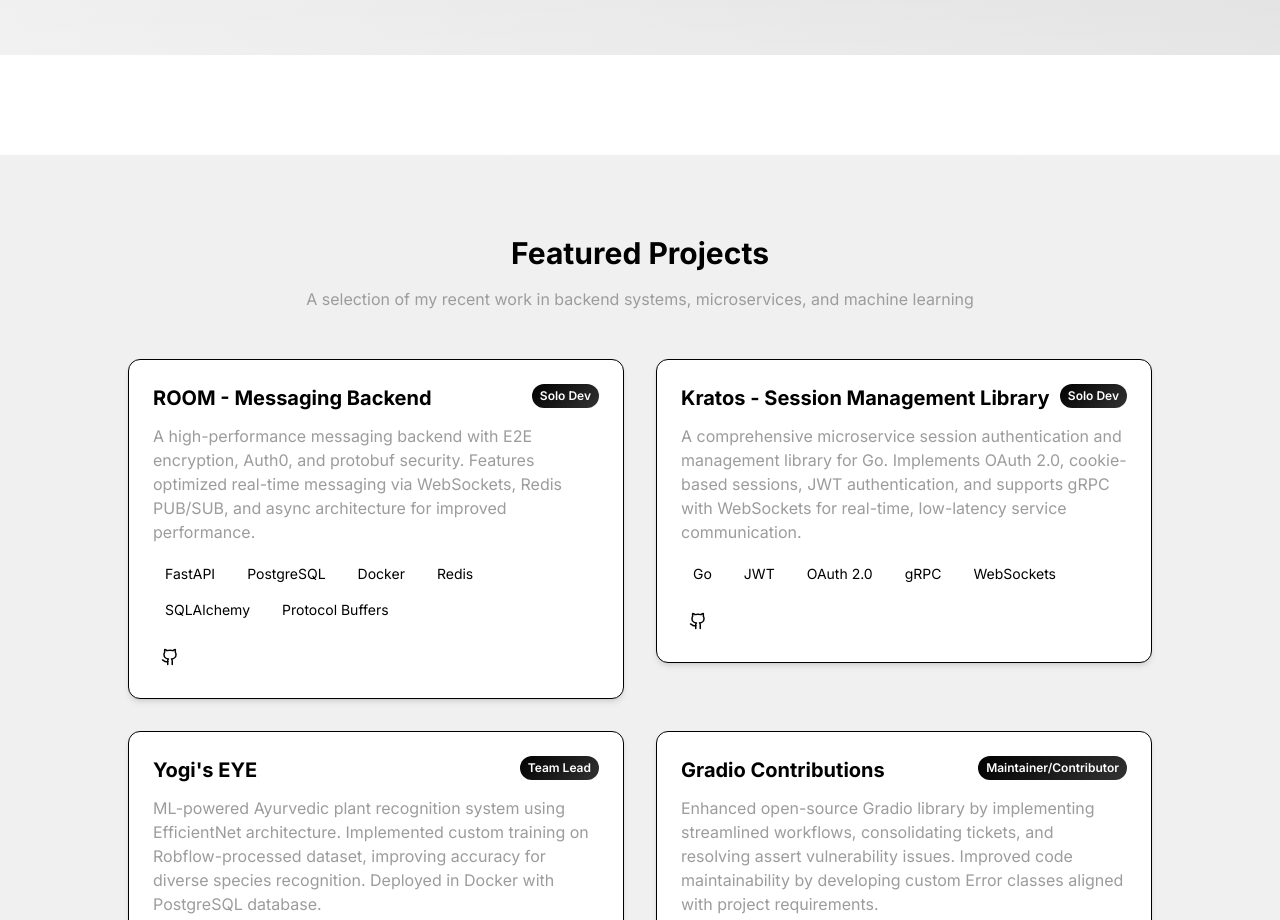
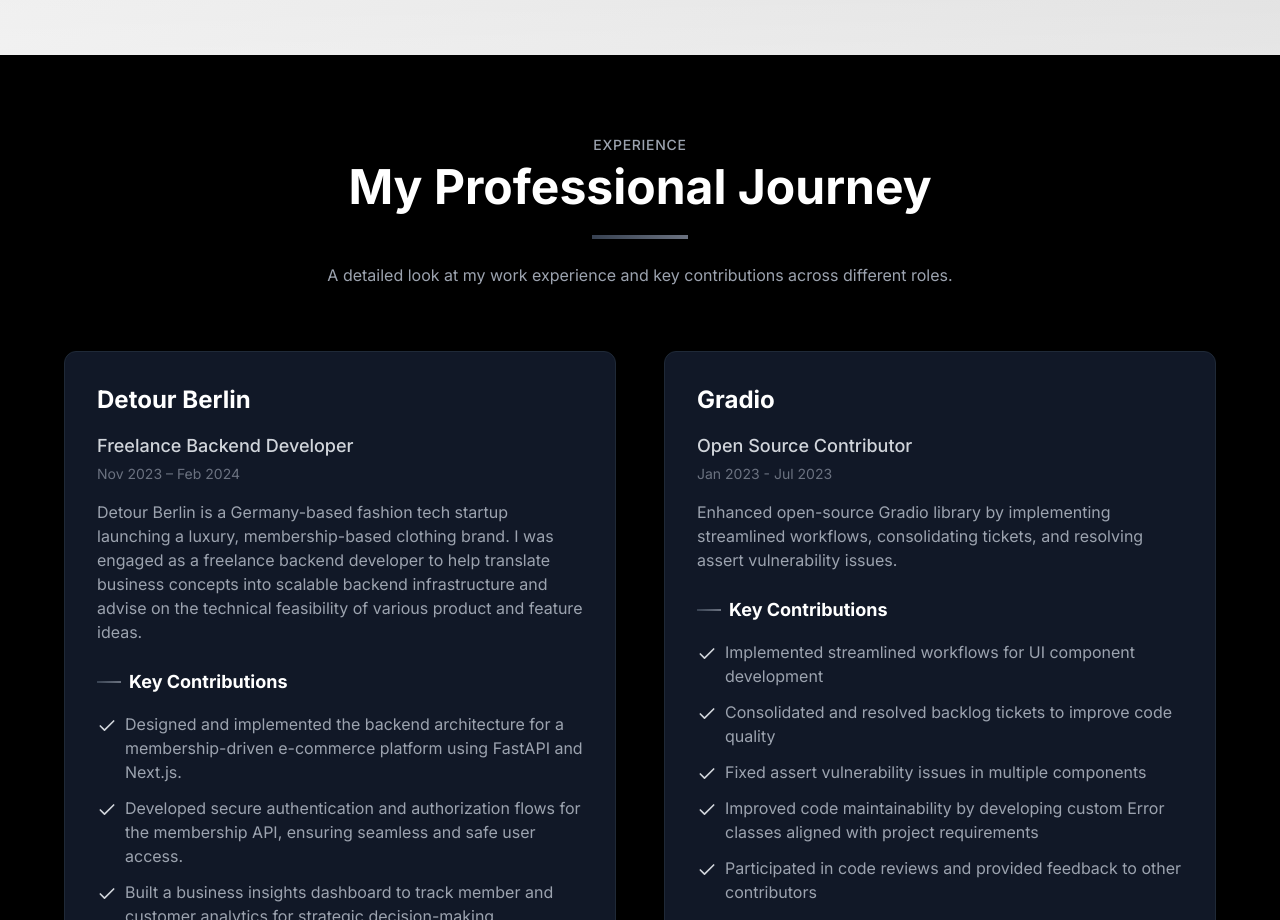
Before and after one commit to harry-urek/portfolio, a Next.js app: page / in a window 1280 px wide. Shown: the part 1880-2800 px from the top of the page. Built offline with nearby package versions, Linux system fonts and the light colour scheme.

Commit message:
github wokeflow

```diff
--- a/app/page.tsx
+++ b/app/page.tsx
@@ -4,6 +4,7 @@
 import Navbar from '@/components/Navbar';
 import Hero from '@/components/Hero';
 import About from '@/components/About';
+import Experience from '@/components/Experience';
 import Projects from '@/components/Projects';
 import TechStack from '@/components/TechStack';
 import Education from '@/components/Education';
@@ -37,6 +38,7 @@
       <Navbar />
       <Hero />
       <About />
+      <Experience />
       <Projects />
       <TechStack />
       <Education />
--- a/components/Education.tsx
+++ b/components/Education.tsx
@@ -31,14 +31,12 @@
 
 export default function Education() {
   return (
-    <>
-      <div className="section-divider"></div>
-      <section id="education" className="py-20 px-6 md:px-10 bg-white section-transition">
+    <section id="education" className="py-20 px-6 md:px-10 bg-black section-transition">
       <div className="reveal-section">
         <ScrollReveal>
           <div className="text-center mb-12">
-              <h2 className="text-4xl font-bold mb-4 text-primary">Education</h2>
-              <p className="max-w-2xl mx-auto text-secondary">
+            <h2 className="text-4xl font-bold mb-4 text-white">Education</h2>
+            <p className="max-w-2xl mx-auto text-gray-400">
               My academic background in Computer Science and Data Science
             </p>
           </div>
@@ -47,7 +45,7 @@
 
       <div className="max-w-4xl mx-auto reveal-section" style={{ transitionDelay: '0.3s' }}>
         <motion.div
-            className="relative border-l-2 border-secondary/20 pl-10 py-4"
+          className="relative border-l-2 border-gray-700 pl-10 py-4"
           initial={{ height: 0, opacity: 0 }}
           animate={{ height: "auto", opacity: 1 }}
           transition={{ duration: 0.8, ease: "easeOut" }}
@@ -67,7 +65,7 @@
               }}
             >
               <motion.div
-                  className="absolute -left-12 top-0 bg-gradient-primary p-2 rounded-full text-white"
+                className="absolute -left-12 top-0 bg-gradient-to-r from-gray-700 to-gray-500 p-2 rounded-full text-white"
                 initial={{ scale: 0 }}
                 whileInView={{ scale: 1 }}
                 viewport={{ once: true }}
@@ -80,9 +78,9 @@
                 <GraduationCap size={20} />
               </motion.div>
               <motion.div
-                  className="bg-white p-6 rounded-lg shadow-md border border-secondary/10"
+                className="bg-black p-6 rounded-lg shadow-lg border border-gray-800"
                 whileHover={{
-                    boxShadow: "0 10px 25px -5px rgba(0, 0, 0, 0.1)",
+                  boxShadow: "0 10px 25px -5px rgba(0, 0, 0, 0.3)",
                   y: -5
                 }}
                 transition={{
@@ -92,13 +90,13 @@
                 }}
               >
                 <TextReveal delay={index * 0.1}>
-                    <h3 className="text-xl font-bold mb-1 text-primary">{item.institution}</h3>
+                  <h3 className="text-xl font-bold mb-1 text-white">{item.institution}</h3>
                 </TextReveal>
                 <TextReveal delay={index * 0.1 + 0.1}>
-                    <h4 className="text-lg font-medium text-primary mb-2">{item.degree}</h4>
+                  <h4 className="text-lg font-medium text-white mb-2">{item.degree}</h4>
                 </TextReveal>
                 <motion.div
-                    className="flex items-center text-secondary mb-3"
+                  className="flex items-center text-gray-400 mb-3"
                   initial={{ opacity: 0, x: -20 }}
                   whileInView={{ opacity: 1, x: 0 }}
                   viewport={{ once: true }}
@@ -109,7 +107,7 @@
                 </motion.div>
                 <div className="flex flex-col md:flex-row md:justify-between md:items-center">
                   <motion.p
-                      className="text-secondary"
+                    className="text-gray-400"
                     initial={{ opacity: 0 }}
                     whileInView={{ opacity: 1 }}
                     viewport={{ once: true }}
@@ -118,7 +116,7 @@
                     {item.location}
                   </motion.p>
                   <motion.p
-                      className="mt-1 md:mt-0 font-medium text-primary"
+                    className="mt-1 md:mt-0 font-medium text-white"
                     initial={{ opacity: 0 }}
                     whileInView={{ opacity: 1 }}
                     viewport={{ once: true }}
@@ -133,6 +131,5 @@
         </motion.div>
       </div>
     </section>
-    </>
   );
 }
--- /dev/null
+++ b/components/Experience.tsx
@@ -0,0 +1,108 @@
+"use client";
+
+import { motion } from 'framer-motion';
+import { ScrollReveal, TextReveal, StaggerContainer, StaggerItem } from './animations';
+import { Check } from 'lucide-react';
+
+interface ExperienceItem {
+  company: string;
+  role: string;
+  period: string;
+  description: string;
+  contributions: string[];
+}
+
+const experienceData: ExperienceItem[] = [
+  {
+    company: "Detour Berlin",
+    role: "Freelance Backend Developer",
+    period: "Nov 2023 – Feb 2024",
+    description: "Detour Berlin is a Germany-based fashion tech startup launching a luxury, membership-based clothing brand. I was engaged as a freelance backend developer to help translate business concepts into scalable backend infrastructure and advise on the technical feasibility of various product and feature ideas.",
+    contributions: [
+      "Designed and implemented the backend architecture for a membership-driven e-commerce platform using FastAPI and Next.js.",
+      "Developed secure authentication and authorization flows for the membership API, ensuring seamless and safe user access.",
+      "Built a business insights dashboard to track member and customer analytics for strategic decision-making.",
+      "Integrated object storage solutions to optimize image rendering during limited-time clothing drops.",
+      "Implemented server-side caching to reduce latency and ensure high performance during exclusive product releases.",
+      "Set up data tracking pipelines for historical drop analysis to inform future product development and marketing strategies.",
+      "Established CI/CD pipelines for internal APIs to enable reliable and scalable future development.",
+      "Managed deployment through Vercel, optimizing frontend/backend synergy."
+    ]
+  },
+  {
+    company: "Gradio",
+    role: "Open Source Contributor",
+    period: "Jan 2023 - Jul 2023",
+    description: "Enhanced open-source Gradio library by implementing streamlined workflows, consolidating tickets, and resolving assert vulnerability issues.",
+    contributions: [
+      "Implemented streamlined workflows for UI component development",
+      "Consolidated and resolved backlog tickets to improve code quality",
+      "Fixed assert vulnerability issues in multiple components",
+      "Improved code maintainability by developing custom Error classes aligned with project requirements",
+      "Participated in code reviews and provided feedback to other contributors",
+      "Documented API changes and features in the official documentation"
+    ]
+  }
+];
+
+export default function Experience() {
+  return (
+    <section id="experience" className="py-20 px-6 md:px-16 bg-black section-transition">
+      <div className="max-w-7xl mx-auto">
+        <div className="text-center mb-16 reveal-section">
+          <ScrollReveal>
+            <p className="text-sm font-medium uppercase tracking-wider mb-2 text-gray-400">EXPERIENCE</p>
+            <h2 className="text-4xl md:text-5xl font-bold mb-6 text-white">
+              My Professional Journey
+            </h2>
+            <div className="h-1 w-24 bg-gradient-to-r from-gray-700 to-gray-500 mx-auto mt-2 mb-6"></div>
+            <p className="max-w-2xl mx-auto text-gray-400">
+              A detailed look at my work experience and key contributions across different roles.
+            </p>
+          </ScrollReveal>
+        </div>
+
+        <div className="grid grid-cols-1 md:grid-cols-2 gap-8 lg:gap-12">
+          {experienceData.map((item, index) => (
+            <div
+              key={index}
+              className="reveal-section"
+              style={{ transitionDelay: `${0.1 * index}s` }}
+            >
+              <motion.div
+                className="bg-gray-900 p-8 rounded-xl shadow-md border border-gray-800 h-full"
+                whileHover={{ y: -5, boxShadow: "0 10px 25px -5px rgba(0, 0, 0, 0.3)" }}
+                transition={{ type: "spring", stiffness: 300, damping: 15 }}
+              >
+                <div className="space-y-4">
+                  <h3 className="text-2xl font-bold text-white">{item.company}</h3>
+                  <div className="flex flex-col space-y-1">
+                    <p className="font-medium text-lg text-gray-300">{item.role}</p>
+                    <p className="text-gray-500 text-sm">{item.period}</p>
+                  </div>
+
+                  <p className="text-gray-400">{item.description}</p>
+
+                  <div>
+                    <h4 className="font-bold text-lg text-white mt-6 mb-4 flex items-center">
+                      <div className="h-0.5 w-6 bg-gradient-to-r from-gray-700 to-gray-500 mr-2"></div>
+                      Key Contributions
+                    </h4>
+                    <ul className="space-y-3">
+                      {item.contributions.map((contribution, idx) => (
+                        <li key={idx} className="flex items-start gap-2">
+                          <Check size={20} className="text-gray-300 shrink-0 mt-1" />
+                          <span className="text-gray-400">{contribution}</span>
+                        </li>
+                      ))}
+                    </ul>
+                  </div>
+                </div>
+              </motion.div>
+            </div>
+          ))}
+        </div>
+      </div>
+    </section>
+  );
+}
--- a/components/Projects.tsx
+++ b/components/Projects.tsx
@@ -33,56 +33,49 @@
     tags: ['FastAPI', 'PostgreSQL', 'Docker', 'PyTorch', 'EfficientNet', 'Alembic'],
     github: 'https://github.com/harry-urek/Y-EYE',
     role: 'Team Lead'
-  },
-  {
-    title: 'Gradio Contributions',
-    description: 'Enhanced open-source Gradio library by implementing streamlined workflows, consolidating tickets, and resolving assert vulnerability issues. Improved code maintainability by developing custom Error classes aligned with project requirements.',
-    tags: ['Python', 'Open Source', 'Security', 'Error Handling'],
-    role: 'Maintainer/Contributor'
   }
 ];
 
 export default function Projects() {
   return (
-    <>
-      <div className="section-divider"></div>
-      <section id="portfolio" className="py-20 px-6 md:px-10 section-dark section-transition">
+    <section id="portfolio" className="py-20 px-6 md:px-10 bg-black section-transition">
       <div className="reveal-section">
         <TextReveal>
-            <h2 className="text-3xl font-bold text-center mb-4 text-primary">Featured Projects</h2>
+          <h2 className="text-3xl font-bold text-center mb-4 text-white">Featured Projects</h2>
         </TextReveal>
         <TextReveal delay={0.1}>
-            <p className="text-center mb-12 text-secondary max-w-2xl mx-auto">
+          <p className="text-center mb-12 text-gray-400 max-w-2xl mx-auto">
             A selection of my recent work in backend systems, microservices, and machine learning
           </p>
         </TextReveal>
       </div>
       <StaggerContainer delay={0.2}>
-          <div className="grid grid-cols-1 md:grid-cols-2 gap-8 max-w-5xl mx-auto reveal-section" style={{ transitionDelay: '0.3s' }}>
+        <div className="grid grid-cols-1 md:grid-cols-3 gap-8 max-w-7xl mx-auto reveal-section" style={{ transitionDelay: '0.3s' }}>
           {projects.map((project, index) => (
             <StaggerItem key={index} delay={index * 0.15}>
               <HoverScale>
-                  <div className="bg-white rounded-xl overflow-hidden shadow-md hover:shadow-lg transition h-full border border-secondary/10">
-                    <div className="p-6 flex flex-col h-full">
+                <div className="bg-black rounded-xl overflow-hidden shadow-lg border border-gray-800 h-[500px] flex flex-col hover:shadow-[0_10px_25px_-5px_rgba(0,0,0,0.3)]">
+                  <div className="p-6 flex flex-col flex-grow">
                     <div className="flex justify-between items-start mb-3">
-                        <h3 className="font-bold text-xl text-primary">{project.title}</h3>
+                      <h3 className="font-bold text-xl text-white">{project.title}</h3>
                       {project.role && (
                         <motion.span
-                            className="text-xs font-semibold px-2 py-1 bg-gradient-primary text-white rounded-full"
+                          className="text-xs font-semibold px-2 py-1 bg-gradient-to-r from-gray-700 to-gray-500 text-white rounded-full"
                           whileHover={{ scale: 1.05 }}
                         >
                           {project.role}
                         </motion.span>
                       )}
                     </div>
-                      <p className="text-secondary mb-4 flex-grow">{project.description}</p>
+                    <p className="text-gray-400 mb-6 flex-grow">{project.description}</p>
 
+                    <div className="mt-auto">
                       <div className="flex flex-wrap gap-2 mb-4">
                         {project.tags.map((tag, tagIndex) => (
                           <motion.span
                             key={tagIndex}
-                            className="px-3 py-1 bg-background-dark rounded-full text-sm"
-                            whileHover={{ backgroundColor: "var(--primary)", color: "#fff" }}
+                            className="px-3 py-1 bg-gray-800 rounded-full text-sm text-gray-300"
+                            whileHover={{ backgroundColor: "#1f2937", color: "#fff" }}
                             transition={{ duration: 0.2 }}
                           >
                             {tag}
@@ -96,13 +89,14 @@
                             href={project.github}
                             target="_blank"
                             rel="noopener noreferrer"
-                            className="p-2 bg-background-dark rounded-full hover:bg-background-darker transition"
-                            whileHover={{ y: -3, boxShadow: "0 4px 6px rgba(0, 0, 0, 0.1)" }}
+                            className="p-2 bg-gray-800 rounded-full hover:bg-gray-700 transition"
+                            whileHover={{ y: -3, boxShadow: "0 4px 6px rgba(0, 0, 0, 0.3)" }}
                             whileTap={{ scale: 0.95 }}
                           >
-                            <Github size={18} />
+                            <Github size={18} className="text-white" />
                           </motion.a>
                         )}
+                      </div>
                     </div>
                   </div>
                 </div>
@@ -112,6 +106,5 @@
         </div>
       </StaggerContainer>
     </section>
-    </>
   );
 }
--- a/components/TechStack.tsx
+++ b/components/TechStack.tsx
@@ -82,23 +82,23 @@
 
   return (
     <>
-      <div className="section-divider"></div>
-      <section id="tech-stack" className="py-20 px-6 md:px-10 section-darker section-transition">
+      {/* Removed section divider for seamless transition */}
+      <section id="tech-stack" className="py-20 px-6 md:px-10 bg-black text-white section-transition">
         <div className="reveal-section">
           <ScrollReveal>
             <div className="text-center mb-12">
-              <p className="text-sm font-medium uppercase tracking-wider mb-2 text-secondary">MY TECH STACK</p>
-              <h2 className="text-4xl md:text-5xl font-bold mb-6 text-primary">
+              <p className="text-sm font-medium uppercase tracking-wider mb-2 text-gray-400">MY TECH STACK</p>
+              <h2 className="text-4xl md:text-5xl font-bold mb-6 text-white">
                 Technologies I Work With
                 <motion.div
-                  className="h-1 w-24 bg-gradient-primary mx-auto mt-2"
+                  className="h-1 w-24 bg-gradient-to-r from-gray-700 to-gray-500 mx-auto mt-2"
                   initial={{ width: 0 }}
                   whileInView={{ width: 96 }}
                   viewport={{ once: true }}
                   transition={{ duration: 0.8, ease: "easeOut" }}
                 ></motion.div>
               </h2>
-              <p className="max-w-2xl mx-auto text-secondary">
+              <p className="max-w-2xl mx-auto text-gray-400">
                 A comprehensive stack of modern technologies that I use to build robust and
                 scalable applications, from microservices to ML systems
               </p>
@@ -116,9 +116,9 @@
                   onClick={() => setActiveCategory(category.name)}
                   className={`px-6 py-3 rounded-md border text-sm font-medium transition-colors
                     ${activeCategory === category.name
-                      ? 'bg-gradient-primary text-white'
-                      : 'bg-white text-primary hover:bg-background-dark'}`}
-                  whileHover={{ y: -2, boxShadow: "0 4px 6px rgba(0, 0, 0, 0.1)" }}
+                      ? 'bg-gradient-to-r from-gray-700 to-gray-600 text-white border-gray-600'
+                      : 'bg-black text-gray-300 border-gray-700 hover:bg-gray-900'}`}
+                  whileHover={{ y: -2, boxShadow: "0 4px 8px rgba(0, 0, 0, 0.3)" }}
                   whileTap={{ scale: 0.97 }}
                   initial={{ opacity: 0, y: 20 }}
                   animate={{ opacity: 1, y: 0 }}
@@ -138,22 +138,22 @@
               {activeTech.map((tech, index) => (
                 <StaggerItem key={tech.name} delay={index * 0.05}>
                   <motion.div
-                    className="relative bg-white p-8 rounded-xl shadow-md hover:shadow-lg transform transition-all border border-secondary/10"
-                    whileHover={{ y: -5, boxShadow: "0 10px 25px -5px rgba(0, 0, 0, 0.1)" }}
+                    className="relative bg-gray-900 p-8 rounded-xl shadow-lg border border-gray-800 transform transition-all"
+                    whileHover={{ y: -5, boxShadow: "0 10px 25px -5px rgba(0, 0, 0, 0.5)" }}
                     layout
                     layoutId={`tech-item-${tech.name}`}
                   >
                     <div className="flex flex-col items-center justify-center h-full">
                       <div className="relative w-24 h-24 mx-auto mb-4 flex items-center justify-center">
                         <motion.div
-                          className="absolute inset-0 -right-2 -bottom-2 bg-primary z-0 rounded-lg transform rotate-3"
+                          className="absolute inset-0 -right-2 -bottom-2 bg-gradient-to-br from-gray-700 to-gray-800 z-0 rounded-lg transform rotate-3"
                           whileHover={{ rotate: 0 }}
                           transition={{ type: "spring", stiffness: 300, damping: 20 }}
                         ></motion.div>
-                        <div className="relative z-10 w-full h-full bg-white border border-secondary/10 rounded-lg flex items-center justify-center p-4">
+                        <div className="relative z-10 w-full h-full bg-gray-900 border border-gray-700 rounded-lg flex items-center justify-center p-4">
                           <motion.div
                             className="w-full h-full flex items-center justify-center text-white font-medium"
-                            style={{ backgroundColor: tech.color || '#888888' }}
+                            style={{ backgroundColor: tech.color || '#555555' }}
                             whileHover={{ scale: 1.08 }}
                             transition={{ type: "spring", stiffness: 400 }}
                           >
@@ -161,7 +161,7 @@
                           </motion.div>
                         </div>
                       </div>
-                      <h3 className="text-xl font-medium text-center text-primary">{tech.name}</h3>
+                      <h3 className="text-xl font-medium text-center text-white">{tech.name}</h3>
                     </div>
                   </motion.div>
                 </StaggerItem>
--- a/next.config.js
+++ b/next.config.js
@@ -1,6 +1,14 @@
 /** @type {import('next').NextConfig} */
 const nextConfig = {
     reactStrictMode: true,
+    output: 'export',
+    // Update the basePath to match your GitHub repo name
+    // e.g., if your repo is username/portfolio, use '/portfolio'
+    // Leave as empty string if using a custom domain or publishing to username.github.io repo
+    basePath: process.env.NODE_ENV === 'production' ? '/portfolio' : '',
+    images: {
+        unoptimized: true,
+    },
 };
 
 module.exports = nextConfig;
--- a/package.json
+++ b/package.json
@@ -6,7 +6,8 @@
     "dev": "next dev",
     "build": "next build",
     "start": "next start",
-    "lint": "next lint"
+    "lint": "next lint",
+    "deploy": "next build && touch out/.nojekyll"
   },
   "dependencies": {
     "@radix-ui/react-dialog": "^1.1.7",
```
Also changed, not shown: 1 other file (tests, documents, lock files or other folders). Lines whose indentation alone changed are shown as unchanged.
